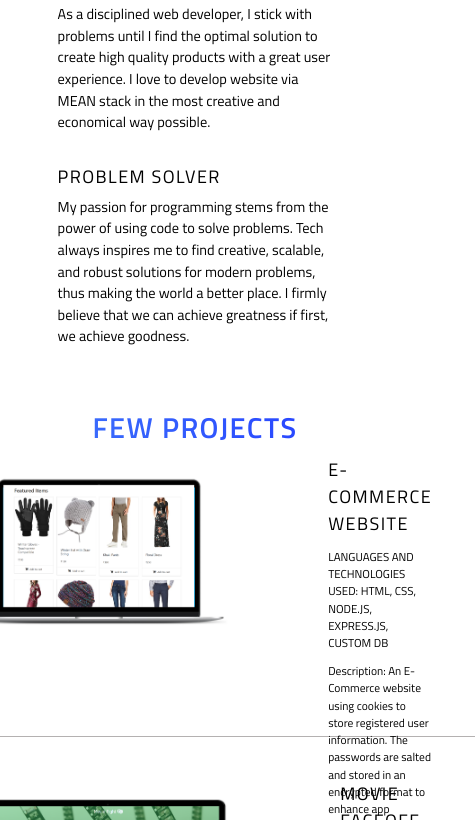
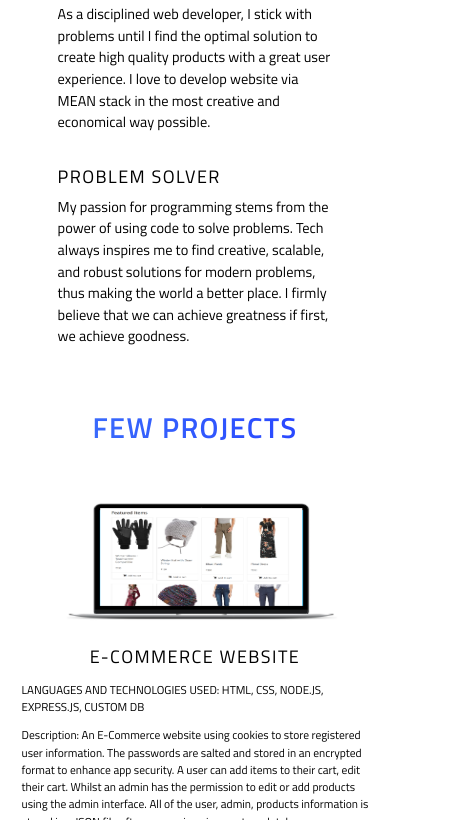
Before and after one commit to Pranjal-dev-byte/portfolio-web, a website: page index.html in a window 390 px wide. Shown: the part 1180-2000 px from the top of the page, 475 px wide, since content can reach past the window. Drawn offline with nearby package versions, Linux system fonts and the light colour scheme; files that its build step writes are made by us from their sources.

Commit message:
Added responsive layout

```diff
--- a/sass/components/_projects.scss
+++ b/sass/components/_projects.scss
@@ -5,19 +5,54 @@
 	height: 40rem;
 	padding: 1rem 2rem;
 	margin-bottom: 5rem;
+	@include respond(tab-port) {
+		&:first-of-type {
+			height: 50rem;
+		}
+	}
+	@include respond(phone) {
+		height: 56rem;
+		&:first-of-type {
+			height: 65rem;
+		}
+	}
+	@include respond(phone) {
+		flex-direction: column;
+		justify-content: center;
+		align-self: center;
+		margin: 4rem 0;
+	}
 	&__img {
 		margin: 0 4rem 0 2rem;
 		height: 25rem;
+		@include respond(tab-land) {
+			margin: 0 0 0 2rem;
+		}
+		@include respond(tab-port) {
+			&:first-of-type {
+				height: 20rem;
+			}
+		}
+		@include respond(phone) {
+			margin-bottom: 2rem;
+		}
 	}
 	&__text {
 		display: flex;
 		flex-direction: column;
 		justify-content: stretch;
-		align-items: flex-start;
+		align-items: center;
 		margin-left: 2rem;
 		padding: 0 4rem 1rem 4rem;
 		max-width: 60ch;
 		height: inherit;
+		@include respond(tab-land) {
+			margin: 0;
+		}
+		@include respond(tab-port) {
+			padding: 0;
+		}
+
 		&--section {
 			padding: .5rem 0 .5rem 0;
 		}
```
